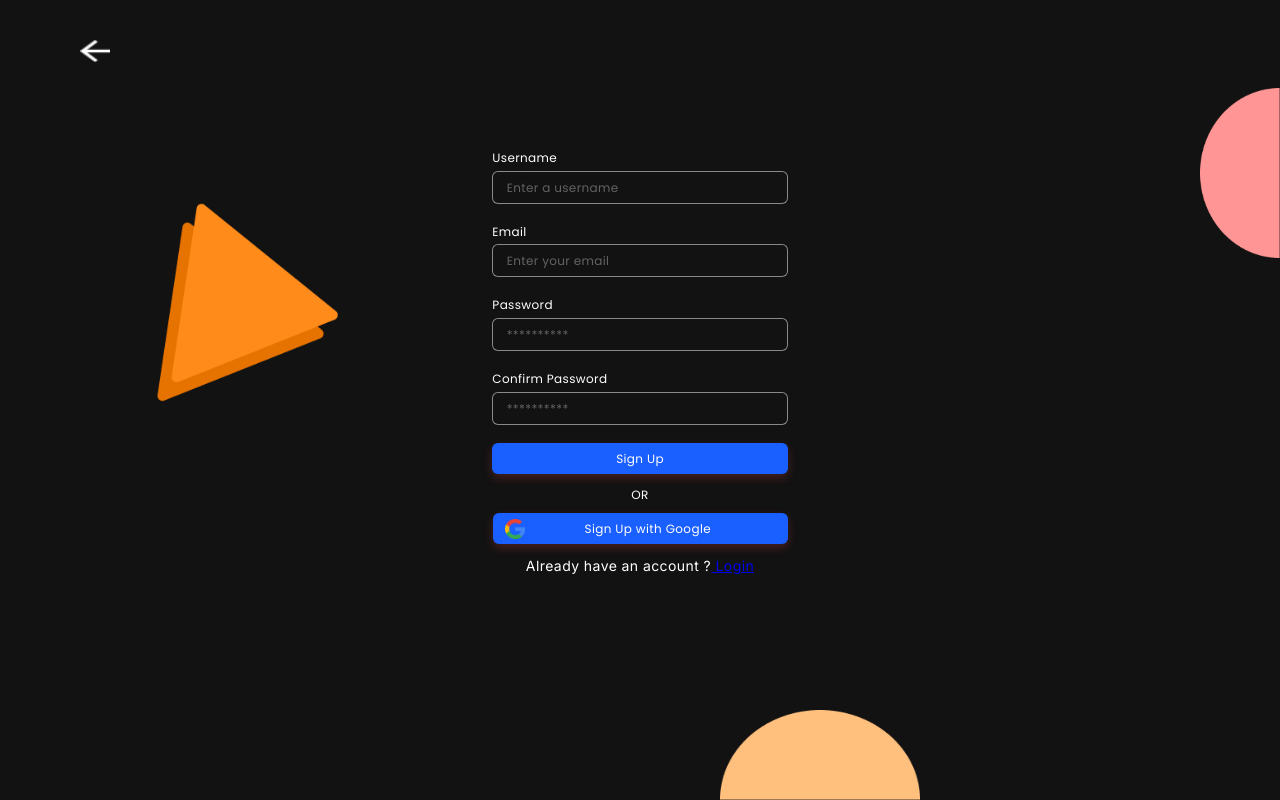
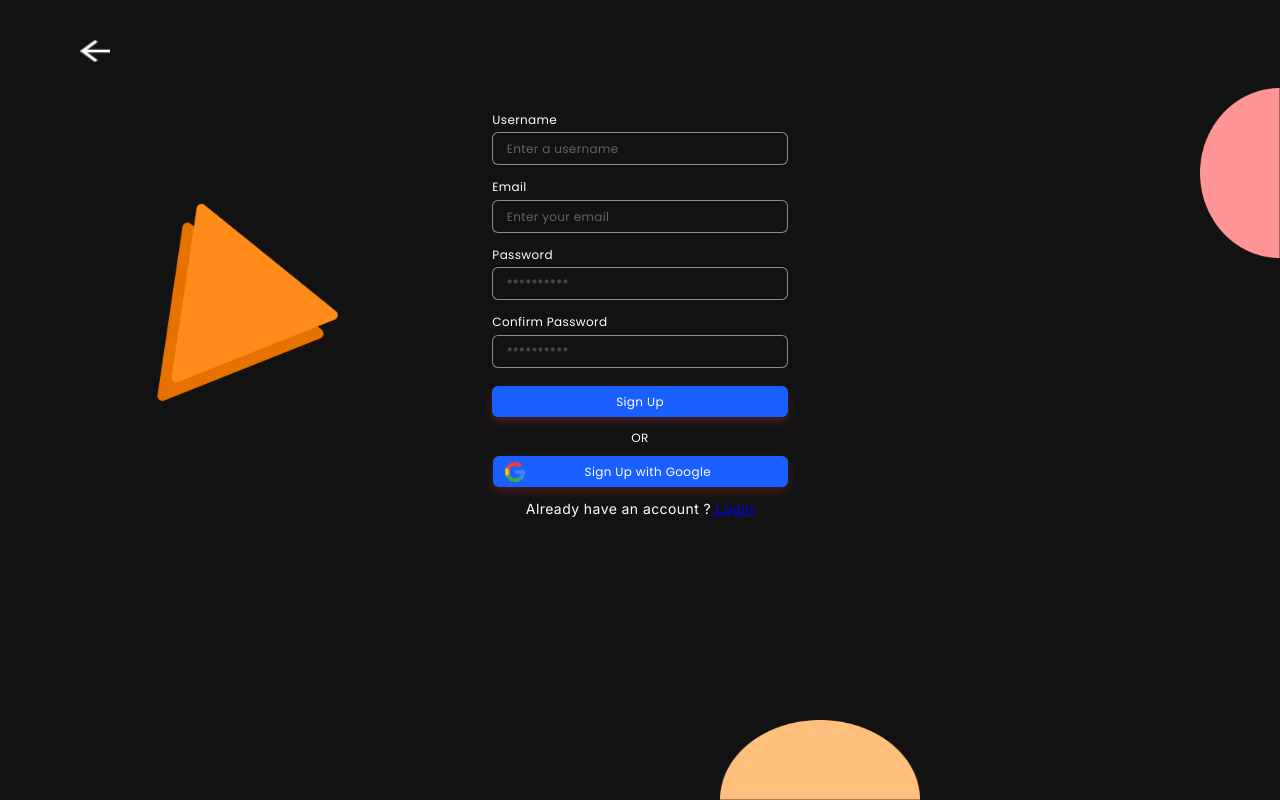
Before and after one commit to utkarsh0903/formbot, a React (Vite) app: page /register in a window 1280 px wide. Built offline with nearby package versions, Linux system fonts and the light colour scheme.

Commit message:
feat: user already login

```diff
--- a/src/App.css
+++ b/src/App.css
@@ -56,6 +56,7 @@
       color: rgba(255, 255, 255, 1);
     }
     input {
+      color: rgba(255, 255, 255, 1);
       width: 280px;
       height: 31px;
       margin-top: 0.2em;
@@ -113,8 +114,8 @@
   }
 }
 
-.bg-images{
-    .triangle{
+.bg-images {
+  .triangle {
     position: absolute;
     top: 10em;
     left: 5em;
@@ -122,15 +123,15 @@
     width: 300px;
     height: 300px;
   }
-    .ellipse1{
+  .ellipse1 {
     position: absolute;
     bottom: 0px;
     left: 45em;
     z-index: 1;
-        height: 90px;
+    height: 80px;
     width: 200px;
   }
-    .ellipse2{
+  .ellipse2 {
     position: absolute;
     top: 5.5em;
     right: 0em;
--- a/src/App.jsx
+++ b/src/App.jsx
@@ -3,6 +3,7 @@ import Register from "./Pages/register.jsx";
 import Login from "./Pages/login.jsx";
 import { BrowserRouter, Routes, Route } from "react-router-dom";
 import Home from "./Pages/home.jsx";
+import Workspace from "./Pages/workspace.jsx";
 
 function App() {
 
@@ -13,6 +14,7 @@ function App() {
       <Route path="/" element={<Home />} />
       <Route path="/register" element={<Register />} />
       <Route path="/login" element={<Login />} />
+      <Route path="/workspace" element={<Workspace />} />
       {/* <Route path="*" element={<NoPage />} /> */}
     </Routes>
     </BrowserRouter>
--- a/src/Pages/login.jsx
+++ b/src/Pages/login.jsx
@@ -1,8 +1,8 @@
-import React, { useState } from "react";
+import React, { useEffect, useState } from "react";
 import "../app.css";
 import "../styles/login.css";
 import { login } from "../services";
-import { Link } from "react-router-dom";
+import { Link, useNavigate } from "react-router-dom";
 import backArrow from "../assets/arrow-back.png";
 import triangle from "../assets/Group-2.png";
 import ellipse1 from "../assets/Ellipse-1.png";
@@ -10,16 +10,27 @@ import ellipse2 from "../assets/Ellipse-2.png";
 import googleIcon from "../assets/Google-Icon.png";
 
 const Login = () => {
+  const navigate = useNavigate();
   const [loginData, setLoginData] = useState({
     email: "",
     password: "",
   });
 
+  useEffect(() => {
+    const token = localStorage.getItem('token');
+    if(token){
+      navigate("/workspace");
+    }
+  }, [])
+
   const handleLogin = async (e) => {
     e.preventDefault();
     const res = await login(loginData);
     if (res.status === 200) {
+      const data = await res.json(res.token)
+      localStorage.setItem('token', data.token)
       alert("Login successfully");
+      navigate("/workspace");
       setLoginData({
         email: "",
         password: "",
--- a/src/Pages/register.jsx
+++ b/src/Pages/register.jsx
@@ -1,7 +1,8 @@
 import React, { useState } from "react";
 import "../app.css";
+import "../styles/register.css";
 import { register } from "../services";
-import { Link } from "react-router-dom";
+import { Link, useNavigate } from "react-router-dom";
 import backArrow from "../assets/arrow-back.png";
 import triangle from "../assets/Group-2.png";
 import ellipse1 from "../assets/Ellipse-1.png";
@@ -9,6 +10,7 @@ import ellipse2 from "../assets/Ellipse-2.png";
 import googleIcon from "../assets/Google-Icon.png";
 
 const Register = () => {
+  const navigate = useNavigate();
   const [registerData, setRegisterData] = useState({
     username: "",
     email: "",
@@ -21,6 +23,7 @@ const Register = () => {
     const res = await register(registerData);
     if (res.status === 200) {
       alert("registered successfully");
+      navigate("/login");
       setRegisterData({
         username: "",
         email: "",
@@ -29,7 +32,7 @@ const Register = () => {
       });
     } else {
       console.log(res);
-      alert("error");
+      alert(res);
     }
   };
 
@@ -41,7 +44,7 @@ const Register = () => {
         </Link>
       </div>
 
-      <div className="user-data">
+      <div className="user-data"  id="user-container">
         <form onSubmit={handleRegister}>
           <label htmlFor="username">Username</label>
           <input
--- /dev/null
+++ b/src/Pages/workspace.jsx
@@ -0,0 +1,9 @@
+import React from 'react'
+
+const Workspace = () => {
+  return (
+    <div>Workspace</div>
+  )
+}
+
+export default Workspace
--- /dev/null
+++ b/src/styles/register.css
@@ -0,0 +1,9 @@
+#user-container {
+  margin-top: 2em;
+  label{
+    margin-top: 1em;
+  }
+  input{
+    margin-top: 0.18em;
+  }
+}
```
Lines whose indentation alone changed are shown as unchanged.
